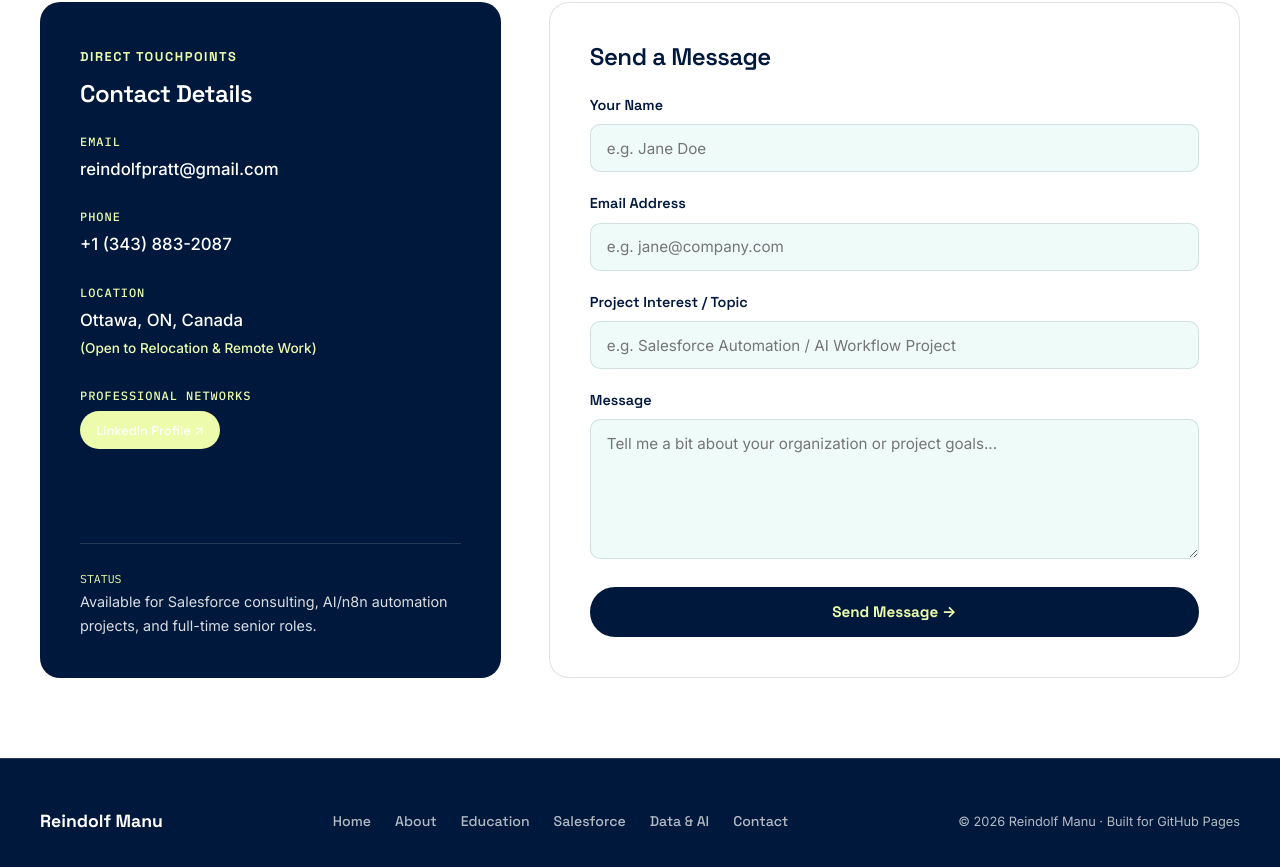
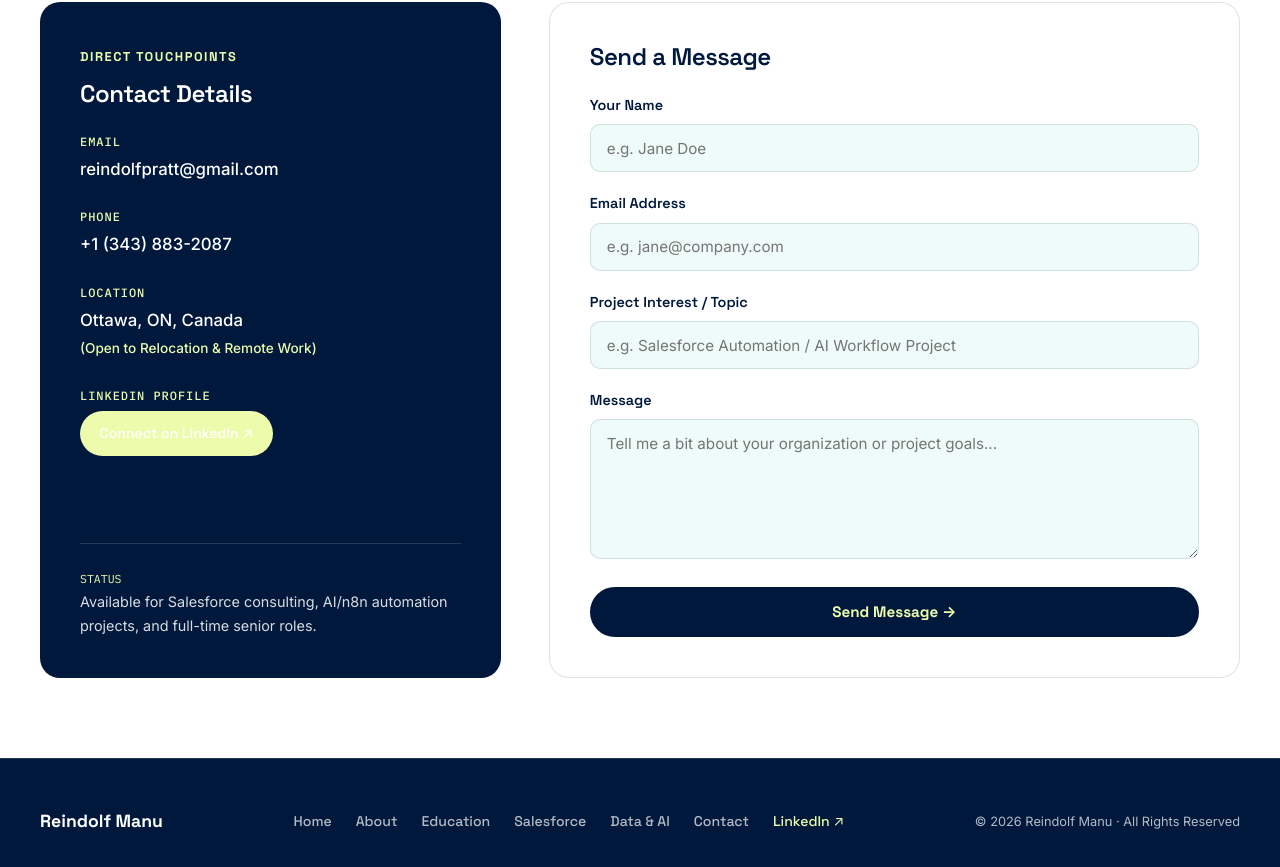
Before and after one commit to reindolfpratt/Reindolf-Manu-Portfolio, a plain HTML site: page contact.html in a window 1280 px wide. Shown: the part 545-1412 px from the top of the page. Drawn offline with Linux system fonts and the light colour scheme.

Commit message:
Remove Built for GitHub Pages tag and add direct LinkedIn profile links across site

```diff
--- a/contact.html
+++ b/contact.html
@@ -28,6 +28,7 @@
     </nav>
 
     <div class="header-cta">
+      <a href="https://www.linkedin.com/in/reindolf-manu/" target="_blank" rel="noopener" class="btn btn-outline" style="color: var(--white); border-color: rgba(255,255,255,0.4); padding: 0.5rem 1rem; font-size: 0.85rem;">LinkedIn ↗</a>
       <a href="contact.html" class="btn btn-primary">Let's talk</a>
     </div>
 
@@ -45,6 +46,7 @@
   <a href="sfdc-projects.html">Salesforce Work</a>
   <a href="data-science.html">Data &amp; AI Projects</a>
   <a href="contact.html" aria-current="page">Contact</a>
+  <a href="https://www.linkedin.com/in/reindolf-manu/" target="_blank" rel="noopener" class="btn btn-outline" style="color: var(--white); text-align: center;">LinkedIn ↗</a>
   <a href="contact.html" class="btn btn-primary" style="margin-top: 0.5rem; text-align: center;">Let's talk</a>
 </div>
 
@@ -86,9 +88,9 @@
           </div>
 
           <div class="contact-item">
-            <span class="label">PROFESSIONAL NETWORKS</span>
+            <span class="label">LINKEDIN PROFILE</span>
             <div style="display: flex; gap: 0.85rem; margin-top: 0.35rem; flex-wrap: wrap;">
-              <a href="https://linkedin.com" target="_blank" rel="noopener" class="btn btn-primary" style="padding: 0.4rem 0.9rem; font-size: 0.8rem;">LinkedIn Profile ↗</a>
+              <a href="https://www.linkedin.com/in/reindolf-manu/" target="_blank" rel="noopener" class="btn btn-primary" style="padding: 0.55rem 1.1rem; font-size: 0.88rem;">Connect on LinkedIn ↗</a>
             </div>
           </div>
         </div>
@@ -144,9 +146,10 @@
       <a href="sfdc-projects.html">Salesforce</a>
       <a href="data-science.html">Data &amp; AI</a>
       <a href="contact.html">Contact</a>
+      <a href="https://www.linkedin.com/in/reindolf-manu/" target="_blank" rel="noopener" style="color: var(--lime);">LinkedIn ↗</a>
     </div>
     <div style="font-size: 0.8rem;">
-      © 2026 Reindolf Manu · Built for GitHub Pages
+      © 2026 Reindolf Manu · All Rights Reserved
     </div>
   </div>
 </footer>
```
Also changed, not shown: about.html (+3 -1 lines), data-science.html (+3 -1 lines), education.html (+3 -1 lines), index.html (+4 -1 lines), projects/akamafund-security.html (+2 -1 lines), projects/ats-resume-tailor.html (+2 -1 lines), projects/classification-ml-scikit.html (+2 -1 lines), projects/clore-social-crm.html (+2 -1 lines), projects/cohbylearn-lms.html (+2 -1 lines), projects/correlation-one-automation.html (+2 -1 lines), projects/instagram-reels-automation.html (+2 -1 lines), projects/lead-sync-architecture.html (+2 -1 lines), projects/survival-analysis-r.html (+2 -1 lines), sfdc-projects.html (+3 -1 lines), 2 other files.
